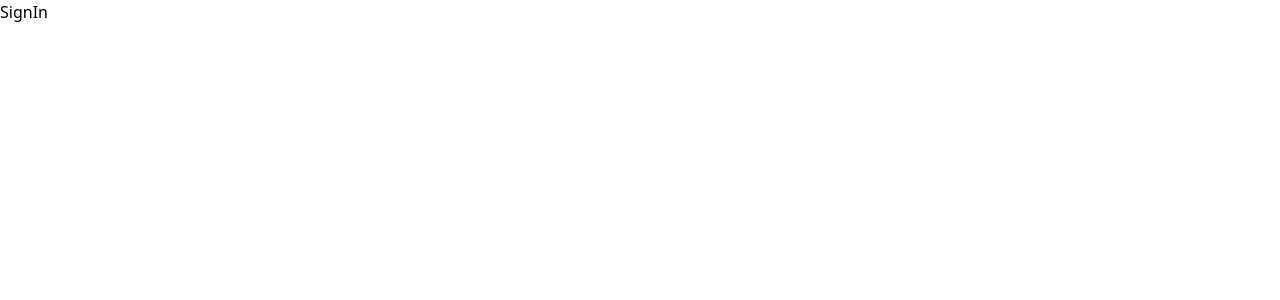
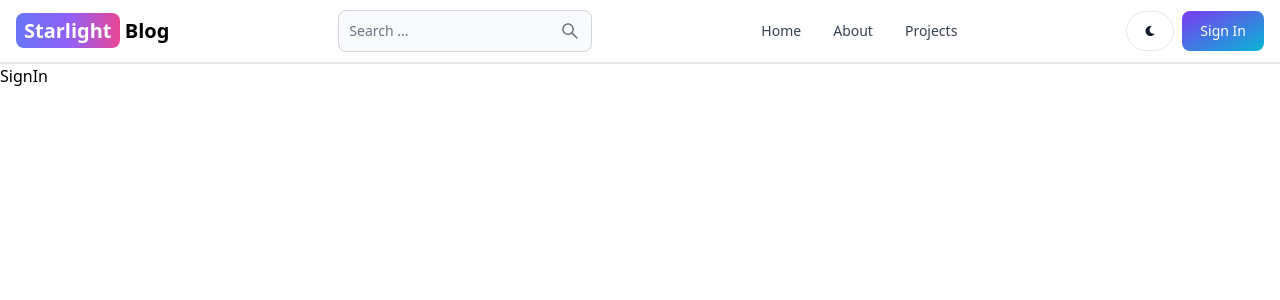
Before and after one commit to Ameneterh/starlight-blog, a React (Vite) app in the folder client/: page /sign-in in a window 1280 px wide. Shown: the top 300 px of the page. Built offline with nearby package versions, Linux system fonts and the light colour scheme.

Commit message:
create header section

```diff
--- a/client/package.json
+++ b/client/package.json
@@ -10,8 +10,10 @@
     "preview": "vite preview"
   },
   "dependencies": {
+    "flowbite-react": "^0.7.2",
     "react": "^18.2.0",
     "react-dom": "^18.2.0",
+    "react-icons": "^4.12.0",
     "react-router-dom": "^6.21.1"
   },
   "devDependencies": {
--- a/client/src/App.jsx
+++ b/client/src/App.jsx
@@ -6,10 +6,12 @@
 import SignUp from "./pages/SignUp";
 import Dashboard from "./pages/Dashboard";
 import Projects from "./pages/Projects";
+import Header from "./components/Header";
 
 export default function App() {
   return (
     <BrowserRouter>
+      <Header />
       <Routes>
         <Route path="/" element={<Home />} />
         <Route path="/about" element={<About />} />
--- /dev/null
+++ b/client/src/components/Header.jsx
@@ -0,0 +1,53 @@
+import { Button, Navbar, TextInput } from "flowbite-react";
+import { Link, useLocation } from "react-router-dom";
+import { AiOutlineSearch } from "react-icons/ai";
+import { FaMoon } from "react-icons/fa";
+
+export default function Header() {
+  const path = useLocation().pathname;
+
+  return (
+    <Navbar className="border-b-2">
+      <Link
+        to="/"
+        className="self-center whitespace-nowrap text-sm sm:text-xl font-semibold dark:text-white"
+      >
+        <span className="px-2 py-1 bg-gradient-to-r from-indigo-500 via-purple-500 to-pink-500 rounded-lg text-white">
+          Starlight
+        </span>{" "}
+        Blog
+      </Link>
+      <form>
+        <TextInput
+          type="text"
+          placeholder="Search ..."
+          rightIcon={AiOutlineSearch}
+          className="hidden lg:inline"
+        />
+      </form>
+      <Button className="w-12 h-10 lg:hidden" color="grey" pill>
+        <AiOutlineSearch />
+      </Button>
+      <div className="flex gap-2 md:order-2">
+        <Button className="w-12 h-10 hidden sm:inline" color="gray" pill>
+          <FaMoon />
+        </Button>
+        <Link to="/sign-in">
+          <Button gradientDuoTone="purpleToBlue">Sign In</Button>
+        </Link>
+        <Navbar.Toggle />
+      </div>
+      <Navbar.Collapse>
+        <Navbar.Link active={path === "/"} as={"div"}>
+          <Link to="/">Home</Link>
+        </Navbar.Link>
+        <Navbar.Link active={path === "/about"} as={"div"}>
+          <Link to="/about">About</Link>
+        </Navbar.Link>
+        <Navbar.Link active={path === "/projects"} as={"div"}>
+          <Link to="/projects">Projects</Link>
+        </Navbar.Link>
+      </Navbar.Collapse>
+    </Navbar>
+  );
+}
--- a/client/tailwind.config.js
+++ b/client/tailwind.config.js
@@ -1,8 +1,12 @@
 /** @type {import('tailwindcss').Config} */
 export default {
-  content: ["./index.html", "./src/**/*.{js,ts,jsx,tsx}"],
+  content: [
+    "./index.html",
+    "./src/**/*.{js,ts,jsx,tsx}",
+    "node_modules/flowbite-react/lib/esm/**/*.js",
+  ],
   theme: {
     extend: {},
   },
-  plugins: [],
+  plugins: [require("flowbite/plugin")],
 };
```
Also changed, not shown: 1 other file (tests, documents, lock files or other folders).
